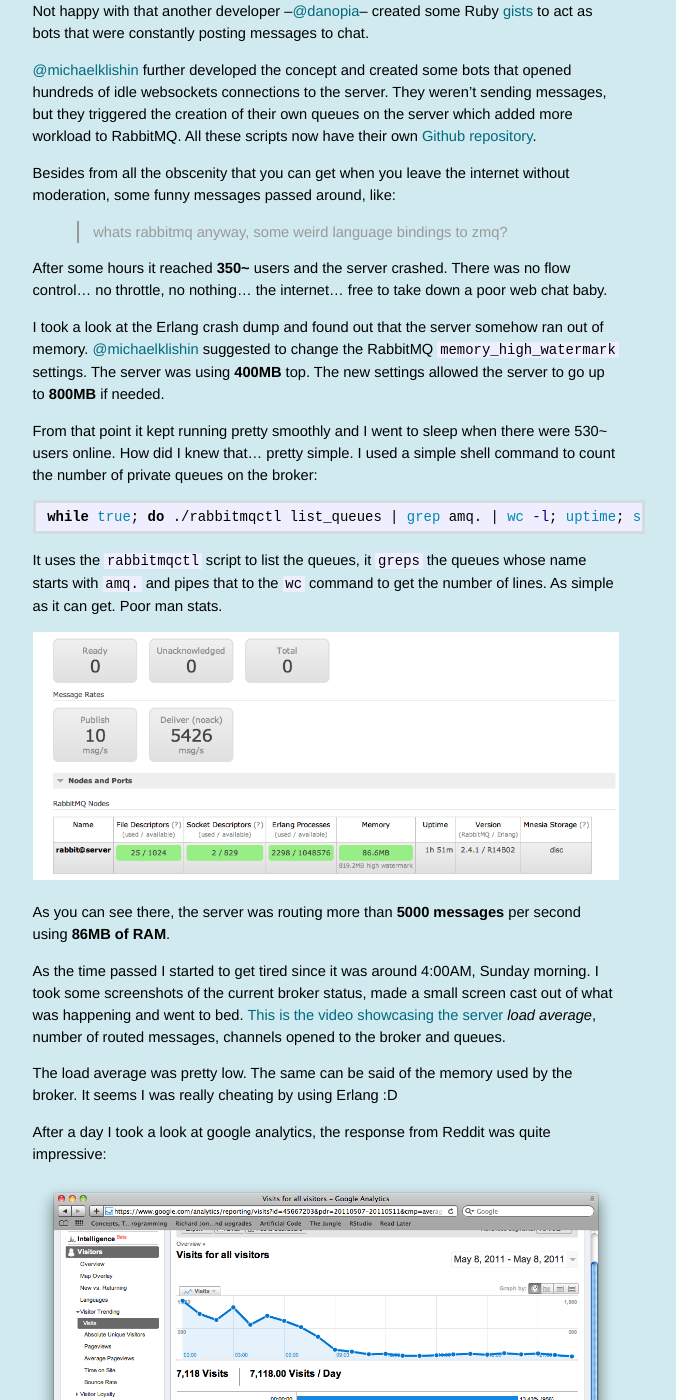
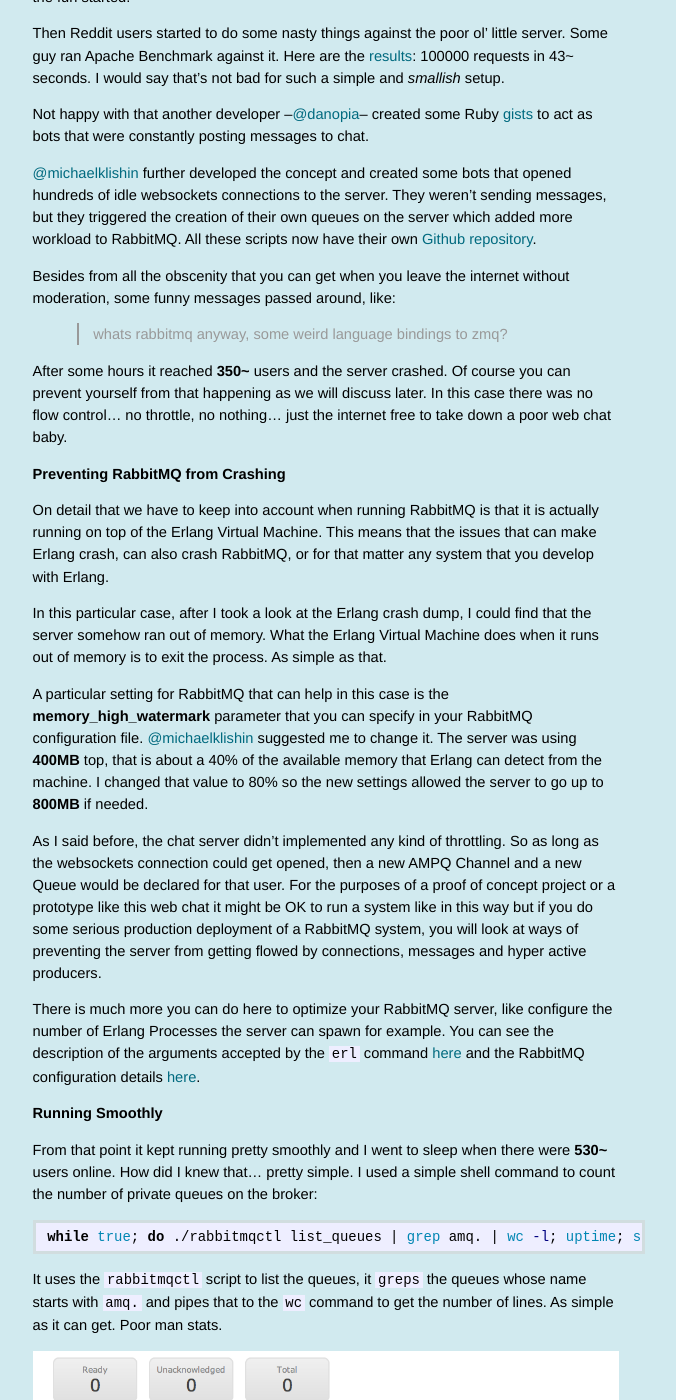
Before and after one commit to videlalvaro/videlalvaro.github.io, a Jekyll site: the page built from _posts/2011-05-12-rabbitmq-chat-post-mortem.md, in a window 1280 px wide and 1400 px high, scrolled down 2360 px. Shown: the whole window, without its empty margins (314-990 px from the left). Built offline with Jekyll 4.4.1, drawn with Linux system fonts in a browser that asks for light colours; comment, search, counter and statistics services are not loaded; some of the changed text lies outside the part shown.

Commit message:
adds information on RabbitMQ crash prevention

```diff
--- a/_posts/2011-05-12-rabbitmq-chat-post-mortem.md
+++ b/_posts/2011-05-12-rabbitmq-chat-post-mortem.md
@@ -7,7 +7,9 @@
 
 <span class="meta">May 12 2011</span>
 
-> NOTE: I'm preparing a post update to clarify some questions that I'm getting here and on Reddit. Also I'm creating some test scripts to try to easily reproduce the messaging bits so other people can test this scenario. So far I'm failing to kill RabbitMQ on my machine with 1000 consumers, 1 queue and 1 channel per consumer. I've got a loop publishing 50 bytes messages. I hope to publish this later in the afternoon.
+> NOTE 1: I'm preparing a post update to clarify some questions that I'm getting here and on Reddit. Also I'm creating some test scripts to try to easily reproduce the messaging bits so other people can test this scenario. So far I'm failing to kill RabbitMQ on my machine with 1000 consumers, 1 queue and 1 channel per consumer. I've got a loop publishing 50 bytes messages. I hope to publish this later in the afternoon.
+
+> NOTE 2: Since this blog is just a git repository on Github, you can track the changes transparently [here](https://github.com/videlalvaro/videlalvaro.github.com):
 
 ## Background ##
 
@@ -35,9 +37,9 @@
 
 3) All queues where bound to the custom Recent History Exchange. As I said before, every user that connected to the chat got the last 20 messages thanks to this exchange. This exchange acted like a single chat room where every user was logged in.
 
-4) Every time a user sent a message to the server, that message got __fanout'ed to every queue bound to the exchange__. Depending on the amount of queues created on the server, this pattern of message distribution can get very very slow. When the chat got __500~ users online__ and __10~__ messages published per second, that meant the server was routing each of those then messages to each of the __500~ queues__.
+4) Every time a user sent a message to the server, that message got __fanout'ed to every queue bound to the exchange__. Depending on the amount of queues created on the server, this pattern of message distribution can get very very slow. When the chat got __500~ users online__ and __10~__ messages published per second, that meant the server was routing each of those ten messages to each of the __500~ queues__.
 
-5) Once the broker delivered the message to the private queue, the consumer took care of sending it back to the Websocket process that started it, and from there it was sent to the browser.
+5) Once the broker delivered the message to the private queue, the consumer took care of sending it back to the Websocket process that started it, and from there it was sent to the browser. The messages where transient, kept in memory by the broker while they were getting delivered to the consumers.
 
 And that was basically it.
 
@@ -59,7 +61,7 @@
 
 ## Going Live ##
 
-To get the Chat up and running I didn't do anything special. Erlang compiled with default options. RabbitMQ started with default options. Nothing fancy. There was no clustering set up or any kind of failover.
+To get the Chat up and running I didn't do anything special. Erlang compiled with default options. RabbitMQ started with default options. Nothing fancy. There was no clustering set up or any kind of failover. As you see, this was a pretty minimalistic setup. No load balancers, no heartbeats to check system health, etc.
 
 Once I've got the chat up and running. I've showed it to some friends on Twitter to be sure it wasn't broken. The next day I decided to ask [Reddit](http://www.reddit.com/r/programming/comments/h6aai/hey_reddit_i_wrote_a_chat_app_using_rabbitmq_and/) to try to take down the chat. There the fun started.
 
@@ -73,11 +75,23 @@
 
 > whats rabbitmq anyway, some weird language bindings to zmq?
 
-After some hours it reached __350~__ users and the server crashed. There was no flow control… no throttle, no nothing… the internet… free to take down a poor web chat baby.
+After some hours it reached __350~__ users and the server crashed. Of course you can prevent yourself from that happening as we will discuss later. In this case there was no flow control… no throttle, no nothing… just the internet free to take down a poor web chat baby.
 
-I took a look at the Erlang crash dump and found out that the server somehow ran out of memory. [@michaelklishin](http://twitter.com/#!/michaelklishin) suggested to change the RabbitMQ `memory_high_watermark` settings. The server was using __400MB__ top. The new settings allowed the server to go up to __800MB__ if needed.
+## Preventing RabbitMQ from Crashing ##
 
-From that point it kept running pretty smoothly and I went to sleep when there were 530~ users online. How did I knew that… pretty simple. I used a simple shell command to count the number of private queues on the broker:
+On detail that we have to keep into account when running RabbitMQ is that it is actually running on top of the Erlang Virtual Machine. This means that the issues that can make Erlang crash, can also crash RabbitMQ, or for that matter any system that you develop with Erlang.
+
+In this particular case, after I took a look at the Erlang crash dump, I could find that the server somehow ran out of memory. What the Erlang Virtual Machine does when it runs out of memory is to exit the process. As simple as that.
+
+A particular setting for RabbitMQ that can help in this case is the __memory\_high\_watermark__ parameter that you can specify in your RabbitMQ configuration file. [@michaelklishin](http://twitter.com/#!/michaelklishin) suggested me to change it. The server was using __400MB__ top, that is about a 40% of the available memory that Erlang can detect from the machine. I changed that value to 80% so the new settings allowed the server to go up to __800MB__ if needed.
+
+As I said before, the chat server didn't implemented any kind of throttling. So as long as the websockets connection could get opened, then a new AMPQ Channel and a new Queue would be declared for that user. For the purposes of a proof of concept project or a prototype like this web chat it might be OK to run a system like in this way but if you do some serious production deployment of a RabbitMQ system, you will look at ways of preventing the server from getting flowed by connections, messages and hyper active producers.
+
+There is much more you can do here to optimize your RabbitMQ server, like configure the number of Erlang Processes the server can spawn for example. You can see the description of the arguments accepted by the `erl` command [here](http://erlang.org/doc/man/erl.html) and the RabbitMQ configuration details [here](http://www.rabbitmq.com/configure.html).
+
+## Running Smoothly ##
+
+From that point it kept running pretty smoothly and I went to sleep when there were __530~__ users online. How did I knew that… pretty simple. I used a simple shell command to count the number of private queues on the broker:
 
 {% highlight sh %}
 while true; do ./rabbitmqctl list_queues | grep amq. | wc -l; uptime; sleep 5s; done
@@ -103,13 +117,13 @@
 
 ## What I've learned ##
 
-Apart that I've used RabbitMQ in production before, this scenario showed again that is a pretty robust software. Used with the default settings it crashed only because the memory allocated to it was reduced. It's worth noting here that is the Erlang Virtual Machine what crashed when it runs out of memory.
+Apart that I've used RabbitMQ in production before, this scenario showed again that is a __pretty robust software__. Used with the default settings it crashed only because the memory allocated to it was reduced. It's worth noting here that is the Erlang Virtual Machine what crashed when it runs out of memory.
 
 Another point is that Erlang has some serious tools to keep a system alive. Apart from all the cool OTP behaviors like `supervisors` and `gen_servers`, you get for free tools like:
 
 - Standard report logger
 - Report browser, with filters by date, regex. etc. That makes it simple to browse through logs.
-- Etop. Is like the unix top command but for Erlang Virtual Machines.
+- Etop. Is like the unix `top` command but for Erlang Virtual Machines.
 
 Also it has things like and embedded database: [Mnesia](http://www.erlang.org/doc/apps/mnesia/index.html). Having a database that understand the language you are building your applications with simplifies the process a lot.
 
```
